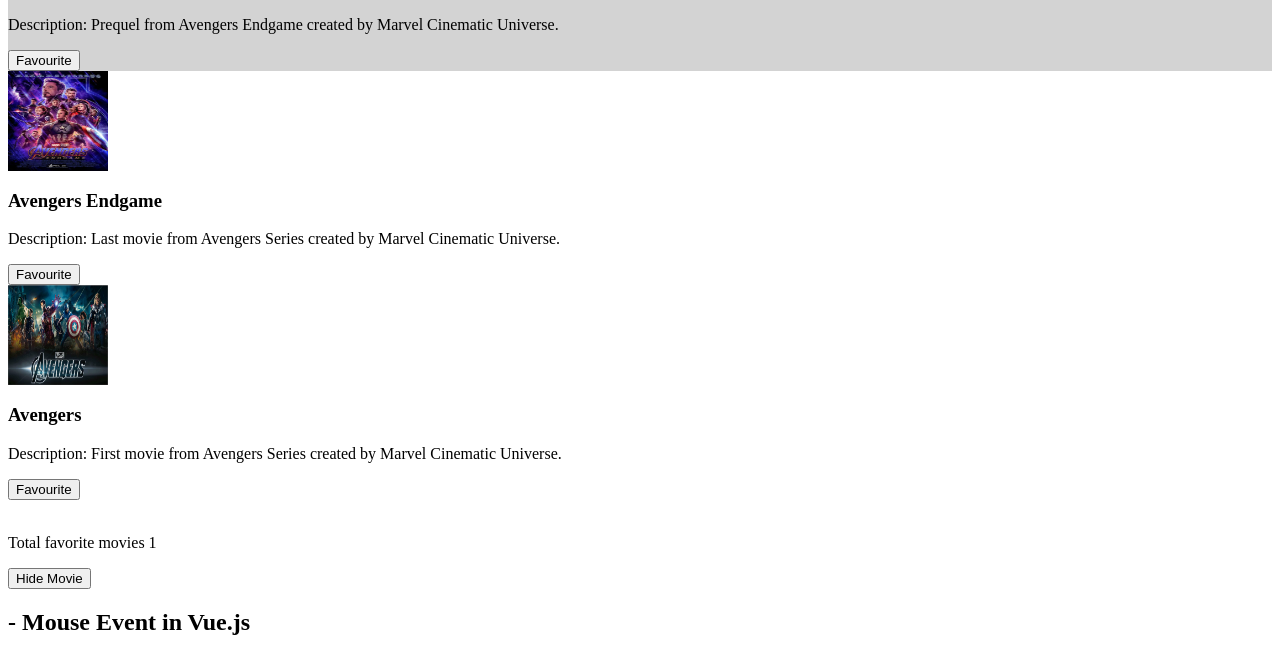
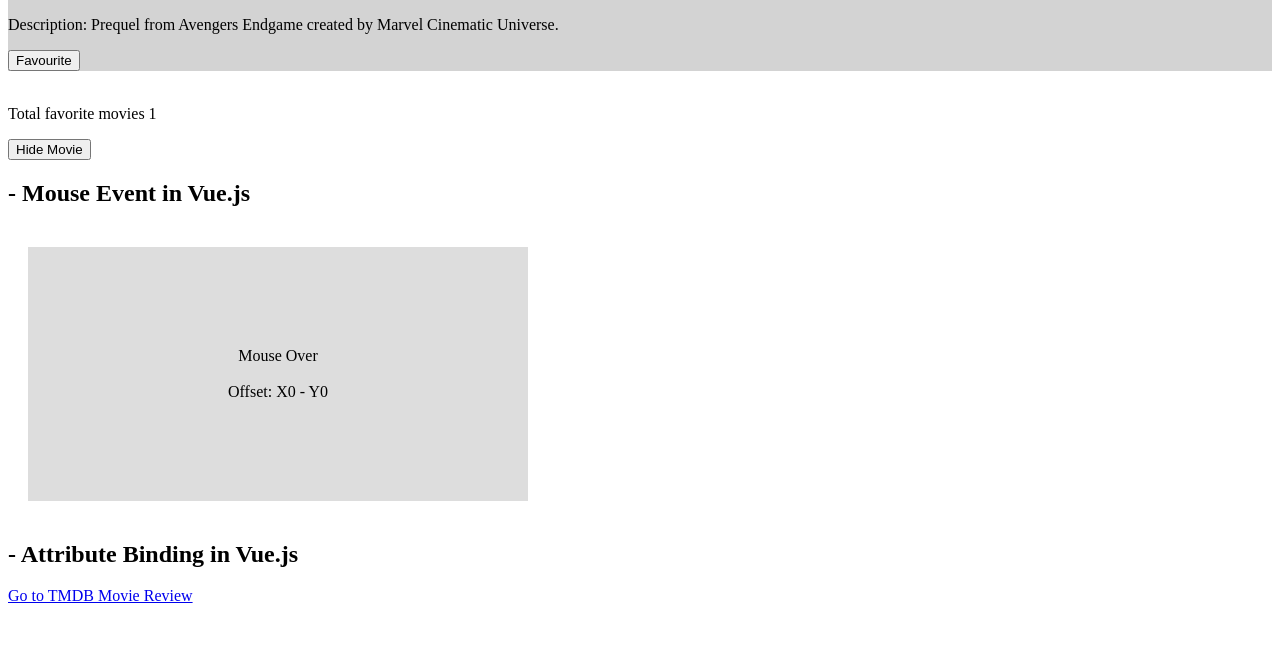
Before and after one commit to Fadzaa/vue-basics, a plain HTML site: page index.html in a window 1280 px wide. Shown: the part 257-929 px from the top of the page. After the commit the page ends 870 px from the top, so only its background shows below. Drawn offline with nearby package versions, Linux system fonts and the light colour scheme.

Commit message:
fix: change binding url

```diff
--- a/app.js
+++ b/app.js
@@ -1,7 +1,7 @@
 const app = Vue.createApp({
   data() {
     return {
-      loginPageUrl: "login.html",
+      moviePageUrl: "https://www.themoviedb.org",
       isShowing: true,
       showMovieText: "Hide Movie",
       mouseOverText: "Mouse Over",
--- a/index.html
+++ b/index.html
@@ -33,7 +33,7 @@
         <div v-if="isShowing">
 
             <!-- list in vue -->
-            <div v-for="movie in movies" :class="{fav: movie.isFavorite}">
+            <div v-for="movie in favoriteMovies" :class="{fav: movie.isFavorite}">
                 <img :src="movie.img" :alt="movie.title">
                 <h3>{{movie.title}}</h3>
                 <p>Description: {{movie.description}}</p>
@@ -65,7 +65,7 @@
 
         <h2> - Attribute Binding in Vue.js</h2>
 
-        <a v-bind:href="loginPageUrl">Go to Login Page</a>
+        <a v-bind:href="moviePageUrl">Go to TMDB Movie Review</a>
 
     </div>
 
```
Also changed, not shown: login.html (deleted, +0 -10 lines).
